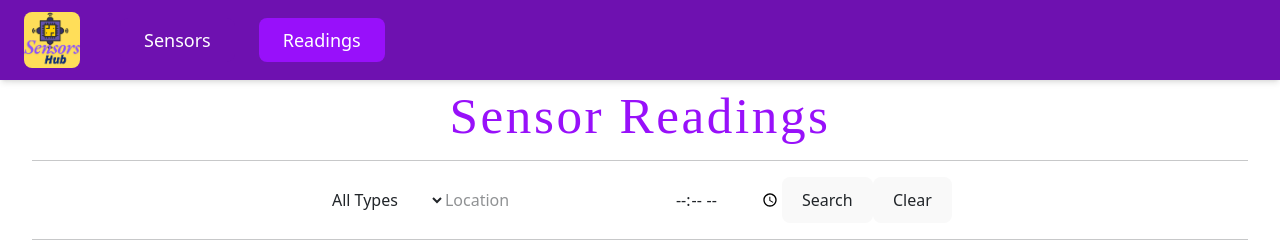
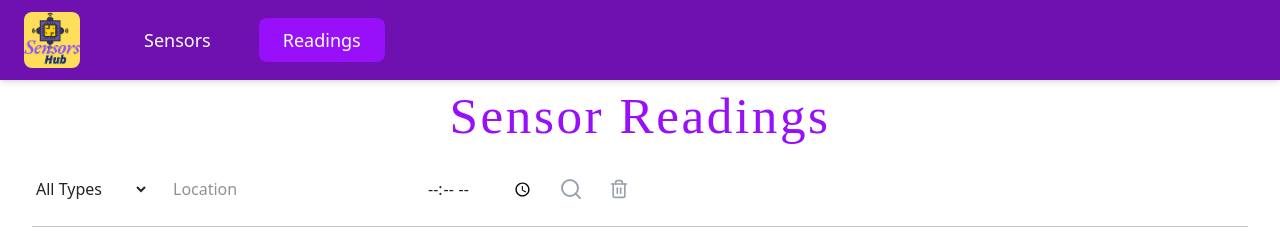
Before and after one commit to sdi2100129/iot-reporting, a React (Vite) app in the folder frontend/: page /readings in a window 1280 px wide. Shown: the top 248 px of the page. Built offline with nearby package versions, Linux system fonts and the light colour scheme; no server answers.

Commit message:
NOT QUITE CENTERED!!!!

```diff
--- a/frontend/src/components/Readings/ReadingForm.jsx
+++ b/frontend/src/components/Readings/ReadingForm.jsx
@@ -21,7 +21,7 @@ export default function ReadingForm({ newReadings, setNewReadings, addReading })
       </h3>
 
       {newReadings.map((reading, index) => (
-        <div key={index} className="flex flex-wrap gap-2 mb-4">
+        <div key={index} className="flex gap-2 flex-wrap">
           {fields.map((field) => (
             field === "readingType" ? (
               <select
@@ -40,7 +40,7 @@ export default function ReadingForm({ newReadings, setNewReadings, addReading })
                 placeholder={field}
                 value={reading[field] || ""}
                 onChange={(e) => handleInputChange(index, field, e.target.value)}
-                className="border p-2 rounded min-w-[150px]"
+                className="border p-2 rounded "
               />
             )
           ))}
--- a/frontend/src/components/Readings/ReadingSearch.jsx
+++ b/frontend/src/components/Readings/ReadingSearch.jsx
@@ -1,6 +1,8 @@
+import { Search,Trash2 } from "lucide-react"
+
 export default function ReadingSearch({ filters, setFilters, onSearch, onClear }) {
   return (
-    <div>
+    <div className="flex flex-wrap items-center gap-4 mb-6">
 
       <select
         value={filters.sensor_type}
@@ -24,8 +26,20 @@ export default function ReadingSearch({ filters, setFilters, onSearch, onClear }
         onChange={e => setFilters({ ...filters, time: e.target.value })}
       />
 
-      <button onClick={onSearch}>Search</button>
-      <button onClick={onClear}>Clear</button>
+      <button onClick={onSearch}
+      className="flex items-center justify-center p-0 m-0 bg-transparent
+                    text-gray-400 hover:text-purple-600
+                    focus:outline-none focus:ring-0 outline-none border-none transition">
+        <Search className="w-6 h-6 pointer-events-none"  />
+      </button>
+
+      <button onClick={onClear}
+      className="flex items-center justify-center p-0 m-0 bg-transparent border-none
+                text-gray-400 hover:text-red-500 transition
+                focus:outline-none focus:ring-0 outline-none">
+        <Trash2 className="w-5 h-5" />
+      </button>
+
     </div>
   );
 }
--- a/frontend/src/components/Readings/Readings.jsx
+++ b/frontend/src/components/Readings/Readings.jsx
@@ -105,7 +105,7 @@ export default function Readings() {
             Sensor Readings
         </h1>
 
-        <hr />
+        <br />
         <ReadingSearch
         filters={searchFilters}
         setFilters={setSearchFilters}
@@ -122,6 +122,9 @@ export default function Readings() {
 
         <hr />
         <ReadingList readings={filteredReadings ?? readings} deleteReading={deleteReading} />
+
+        <br/>
+
         </div>
     );
 
```
